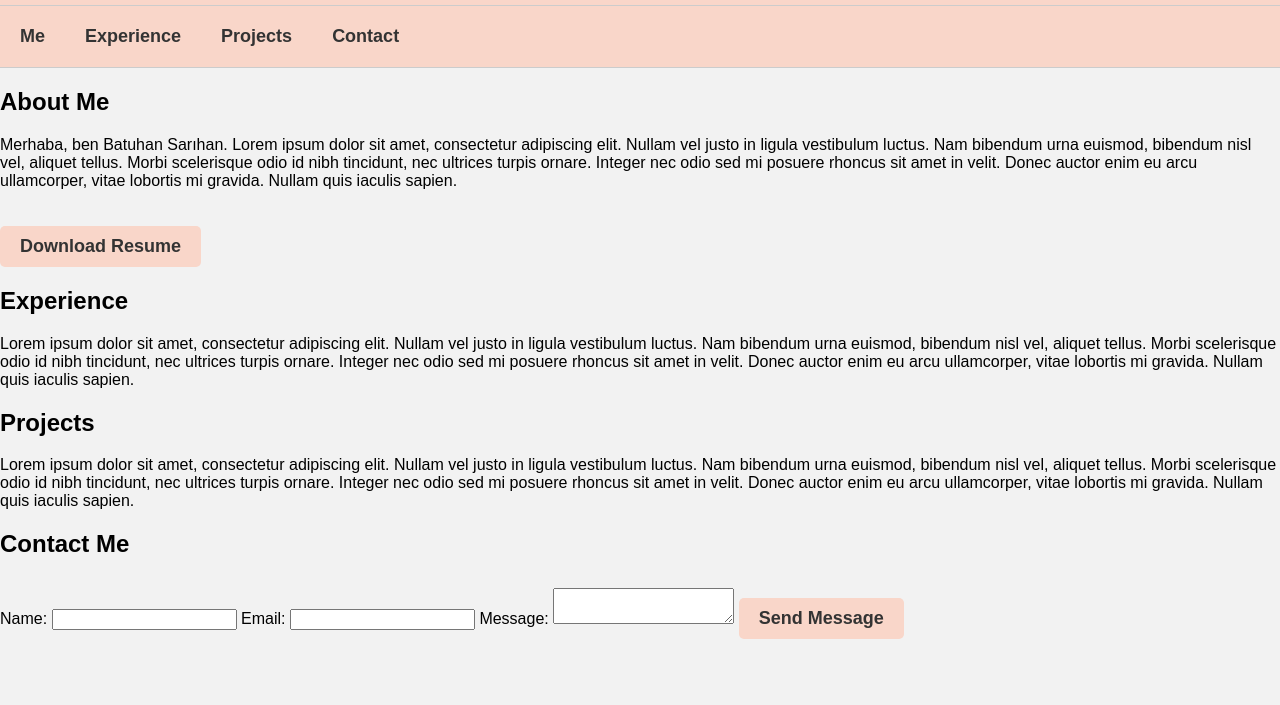
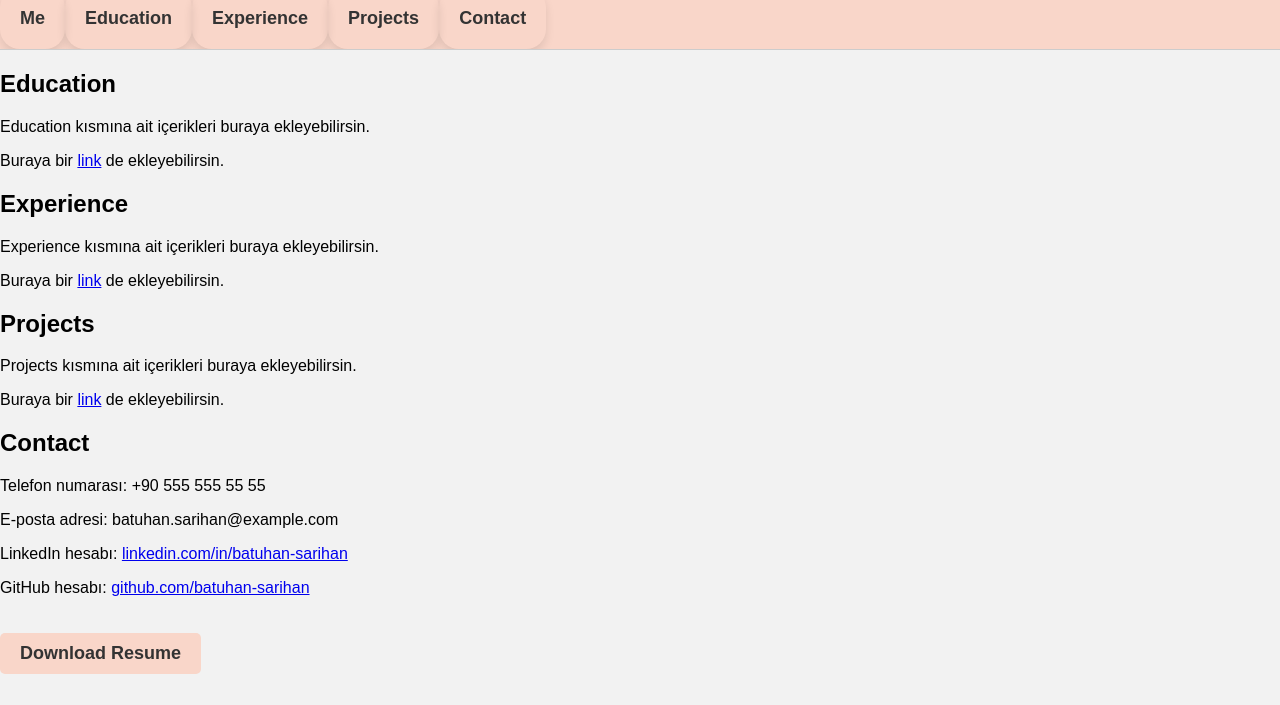
Before and after one commit to bbatus/bbatus.github.io, a plain HTML site: page index.html in a window 1280 px wide. Shown: the part 95-800 px from the top of the page. Drawn offline with Linux system fonts and the light colour scheme.

Commit message:
Update index.html
b

```diff
--- a/index.html
+++ b/index.html
@@ -1,4 +1,3 @@
-Kopyala
 <!DOCTYPE html>
 <html>
 <head>
@@ -49,12 +48,14 @@ Kopyala
 			font-size: 18px;
 			font-weight: bold;
 			transition: all 0.3s ease-in-out;
+			border-radius: 20px;
+			box-shadow: 0px 5px 10px rgba(0,0,0,0.1);
 		}
 
 		nav li a:hover {
 			background-color: #f2f2f2;
 			color: #f9d6c9;
-			border-radius: 5px;
+			border-radius: 20px;
 		}
 
 		button {
@@ -66,26 +67,20 @@ Kopyala
 			font-size: 18px;
 			font-weight: bold;
 			margin-top: 20px;
-			cursor: pointer;
-			transition: all 0.3s ease-in-out;
-		}
-
-		button:hover {
-			background-color: #333;
-			color: #f9d6c9;
-		}
+			cursor: pointer;…[omitted]
 
 	</style>
 </head>
 
 <body>
 	<header>
-		<h1>Batuhan Sarıhan</h1>
+		<h1 style="font-family: 'Glowen Modern Luxury Fashion Font';">Batuhan Sarıhan</h1>
 	</header>
 
 	<nav>
 		<ul>
 			<li><a href="#me">Me</a></li>
+			<li><a href="#education">Education</a></li>
 			<li><a href="#experience">Experience</a></li>
 			<li><a href="#projects">Projects</a></li>
 			<li><a href="#contact">Contact</a></li>
@@ -93,37 +88,52 @@ Kopyala
 	</nav>
 
 	<section id="me">
-        <h2>About Me</h2>
-        <p>Merhaba, ben Batuhan Sarıhan. Lorem ipsum dolor sit amet, consectetur adipiscing elit. Nullam vel justo in ligula vestibulum luctus. Nam bibendum urna euismod, bibendum nisl vel, aliquet tellus. Morbi scelerisque odio id nibh tincidunt, nec ultrices turpis ornare. Integer nec odio sed mi posuere rhoncus sit amet in velit. Donec auctor enim eu arcu ullamcorper, vitae lobortis mi gravida. Nullam quis iaculis sapien.</p>
+		<!-- Me kısmına ait içerikleri buraya ekleyebilirsin -->
+	</section>
 
-        <button>Download Resume</button>
+	<section id="education">
+        <h2>Education</h2>
+        <p>Education kısmına ait içerikleri buraya ekleyebilirsin.</p>
+        <p>Buraya bir <a href="#">link</a> de ekleyebilirsin.</p>
     </section>
 
     <section id="experience">
         <h2>Experience</h2>
-        <p>Lorem ipsum dolor sit amet, consectetur adipiscing elit. Nullam vel justo in ligula vestibulum luctus. Nam bibendum urna euismod, bibendum nisl vel, aliquet tellus. Morbi scelerisque odio id nibh tincidunt, nec ultrices turpis ornare. Integer nec odio sed mi posuere rhoncus sit amet in velit. Donec auctor enim eu arcu ullamcorper, vitae lobortis mi gravida. Nullam quis iaculis sapien.</p>
+        <p>Experience kısmına ait içerikleri buraya ekleyebilirsin.</p>
+        <p>Buraya bir <a href="#">link</a> de ekleyebilirsin.</p>
     </section>
 
     <section id="projects">
         <h2>Projects</h2>
-        <p>Lorem ipsum dolor sit amet, consectetur adipiscing elit. Nullam vel justo in ligula vestibulum luctus. Nam bibendum urna euismod, bibendum nisl vel, aliquet tellus. Morbi scelerisque odio id nibh tincidunt, nec ultrices turpis ornare. Integer nec odio sed mi posuere rhoncus sit amet in velit. Donec auctor enim eu arcu ullamcorper, vitae lobortis mi gravida. Nullam quis iaculis sapien.</p>
+        <p>Projects kısmına ait içerikleri buraya ekleyebilirsin.</p>
+        <p>Buraya bir <a href="#">link</a> de ekleyebilirsin.</p>
     </section>
 
     <section id="contact">
-        <h2>Contact Me</h2>
-        <form action="#" method="post">
-            <label for="name">Name:</label>
-            <input type="text" id="name" name="name" required>
+        <h2>Contact</h2>
+        <p>Telefon numarası: +90 555 555 55 55</p>
+        <p>E-posta adresi: batuhan.sarihan@example.com</p>
+        <p>LinkedIn hesabı: <a href="#">linkedin.com/in/batuhan-sarihan</a></p>
+        <p>GitHub hesabı: <a href="#">github.com/batuhan-sarihan</a></p>
+    </section>
 
-            <label for="email">Email:</label>
-            <input type="email" id="email" name="email" required>
+    <button onclick="window.open('path/to/resume.pdf')">Download Resume</button>
 
-            <label for="message">Message:</label>
-            <textarea id="message" name="message" required></textarea>
-
-            <button>Send Message</button>
-        </form>
-    </section>
+    <script>
+        var buttons = document.getElementsByTagName("button");
+        for (var i = 0; i < buttons.length; i++) {
+            buttons[i].addEventListener("mouseover", function() {
+                this.style.backgroundColor = "#f2f2f2";
+                this.style.color = "#333";
+                this.style.boxShadow = "0px 5px 10px rgba(0,0,0,0.3)";
+            });
+            buttons[i].addEventListener("mouseout", function() {
+                this.style.backgroundColor = "#f9d6c9";
+                this.style.color = "#333";
+                this.style.boxShadow = "0px 5px 10px rgba(0,0,0,0.1)";
+            });
+        }
+    </script>
 
 </body>
 
```
